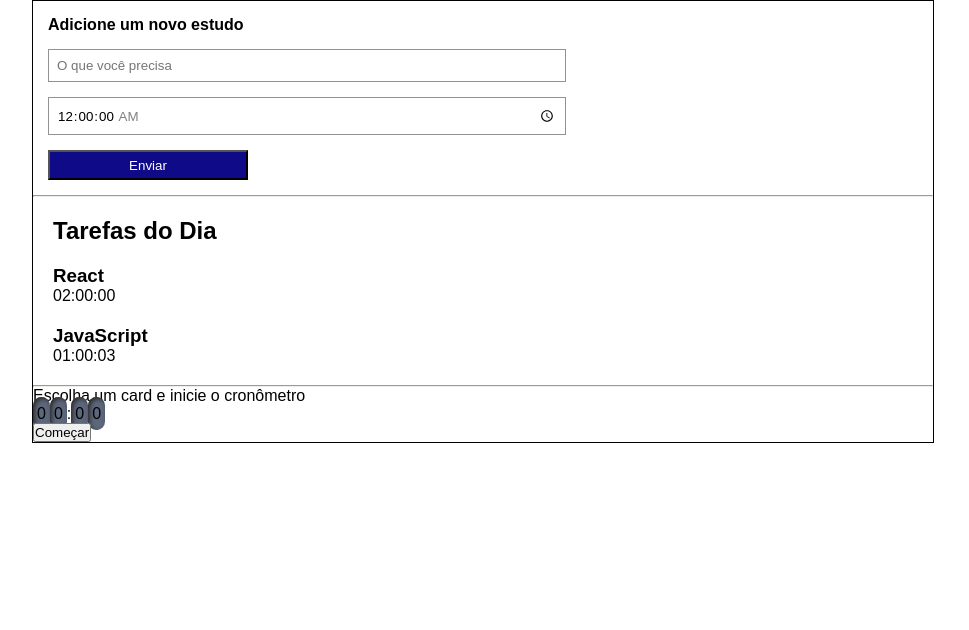
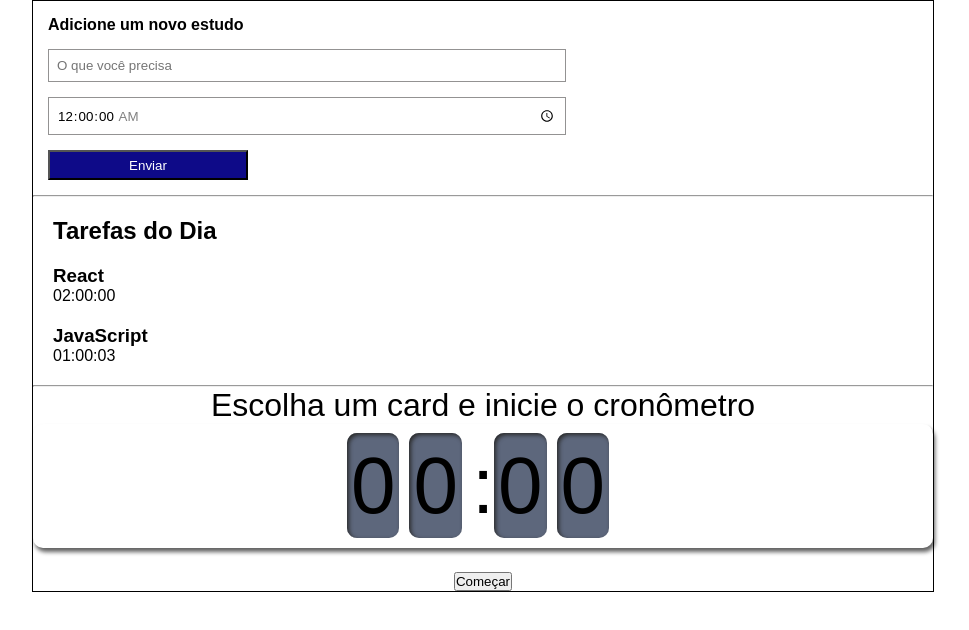
Before and after one commit to giovannirp/cronometro-react, a React (Vite) app: page / in a window 1280 px wide. Shown: the top 630 px of the page, without its empty margins (157-1126 px from the left). Built offline with nearby package versions, Linux system fonts and the light colour scheme.

Commit message:
feat: adicionando layout

```diff
--- /dev/null
+++ b/src/Components/Cronometro/Cronometro.scss
@@ -0,0 +1,23 @@
+.cronometro {
+  display: flex;
+  flex-direction: column;
+  align-items: center;
+  grid-area: cronometro;
+
+  .titulo {
+    font-size: 2rem;
+  }
+
+  .relogioWrapper {
+    align-items: center;
+    border-radius: 10px;
+    box-shadow: 2px 4px 4px #0000009F;
+    box-sizing: border-box;
+    display: flex;
+    font-size: 5rem;
+    justify-content: center;
+    margin-bottom: 24px;
+    padding: 16px 12px;
+    width: 100%;
+  }
+}
--- a/src/Components/Cronometro/Relogio/style.scss
+++ b/src/Components/Cronometro/Relogio/style.scss
@@ -1,3 +1,4 @@
+.relogio {
   .relogioNumero {
     background-color: #5D677C;
     box-shadow: 2px 2px 4px #2B2B2B inset;
@@ -5,6 +6,7 @@
     width: 3rem;
     padding: 8px 4px;
     border-radius: 10px;
+    margin-right: 10px;
 
     @media screen and (min-width:1280px) {
       height: 10.8rem;
@@ -19,3 +21,4 @@
       height: 12.6rem;
     }
   }
+}
--- a/src/Components/Cronometro/index.tsx
+++ b/src/Components/Cronometro/index.tsx
@@ -1,13 +1,14 @@
 import Botao from "../Button";
 import Relogio from "./Relogio";
+import "./Cronometro.scss";
 
 export default function Cronometro() {
   return (
     <div className="cronometro">
-      <p>
+      <p className="titulo">
         Escolha um card e inicie o cronômetro
       </p>
-      <div>
+      <div className="relogioWrapper">
         <Relogio />
       </div>
       <Botao>
```
Lines whose indentation alone changed are shown as unchanged.
